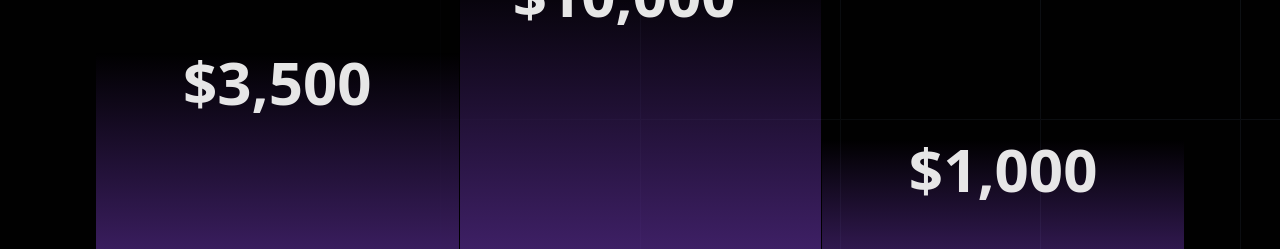
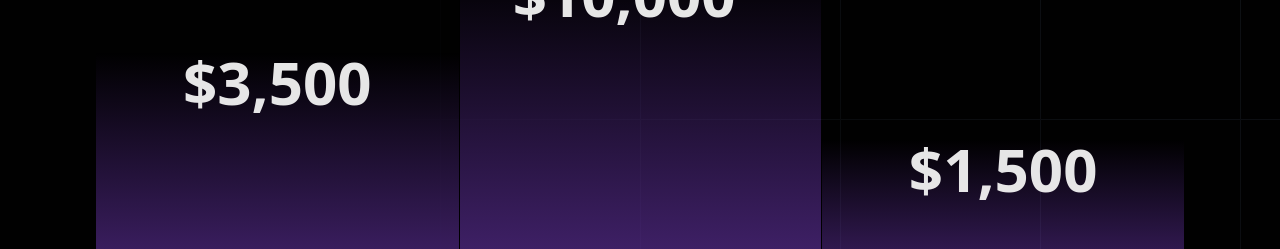
Before and after one commit to layerswap/devhacks-landing, a Next.js app: page / in a window 1280 px wide. Shown: the part 2880-3129 px from the top of the page. Built offline with nearby package versions, Linux system fonts and the light colour scheme.

Commit message:
fix(PrizePool): Update third place prize amount from $1,000 to $1,500

```diff
--- a/src/components/pageComponents/PrizePool.tsx
+++ b/src/components/pageComponents/PrizePool.tsx
@@ -40,7 +40,7 @@ export default function PrizePool() {
                                 🥉 Երրորդ
                             </div>
                             <p className="text-primary text-5xl font-bold text-center space-y-1">
-                                $1,000
+                                $1,500
                             </p>
                             <div />
                         </div>
@@ -65,7 +65,7 @@ export default function PrizePool() {
                         </div>
                         <div className="from-primary/50 bg-gradient-to-t h-1/2 w-full place-self-end rounded-br-lg flex flex-col justify-between items-center pb-5">
                             <p className="flex justify-center text-6xl font-bold">
-                                $1,000
+                                $1,500
                             </p>
                             <div className="px-3 py-1.5 text-base rounded-full text-black bg-white">
                                 🥉 Երրորդ
```
